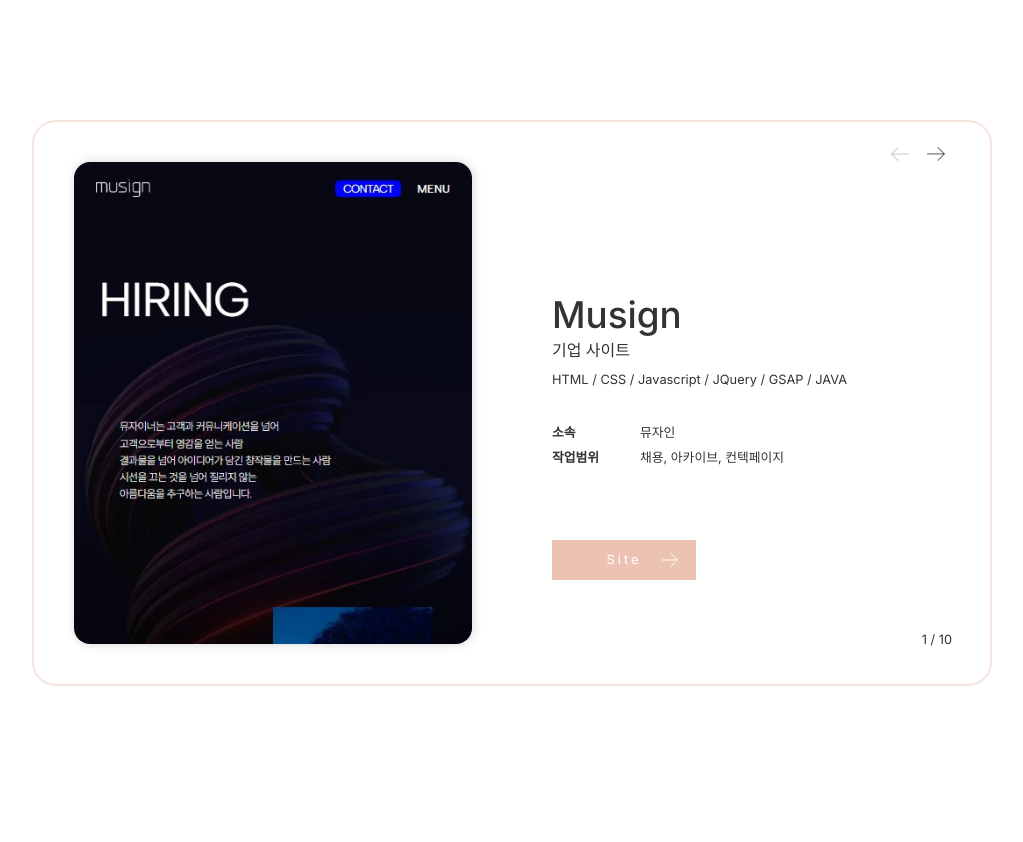
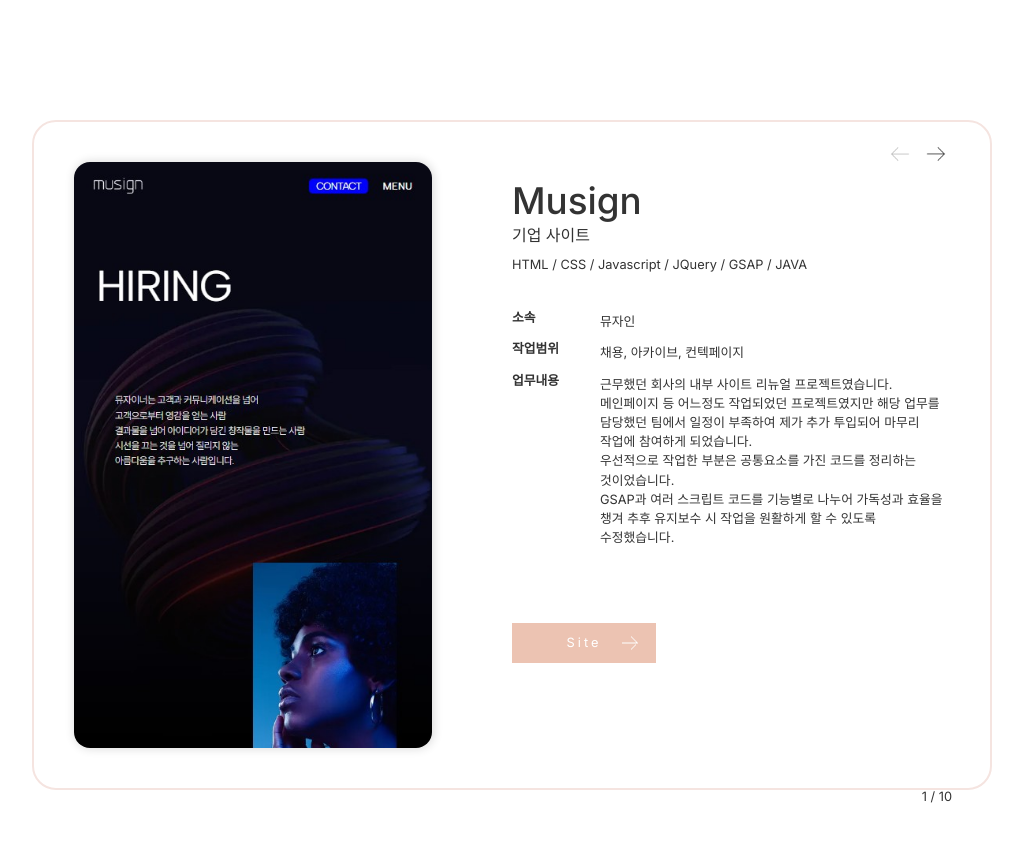
Before and after one commit to hyunsunny3/hs_portfolio_main, a plain HTML site: page index.html in a window 1280 px wide. Shown: the part 2700-3542 px from the top of the page, without its empty margins (128-1151 px from the left). Drawn offline with nearby package versions, Linux system fonts and the light colour scheme; a web font is replaced by a local one.

Commit message:
project edit

```diff
--- a/css/index.css
+++ b/css/index.css
@@ -435,7 +435,6 @@
 .swiper-slide{
     padding: 5rem;
     width: 100%;
-    aspect-ratio: 1 / 0.59;
     border: 2px solid #f5e4e0;
     border-radius: 3rem;
 }
@@ -457,41 +456,34 @@
 }
 .slide_cont{
     position: relative;
+    width: 100%;
     height: 100%;
-    width: 100%;
-    display: grid;
-    grid-template-columns: 1fr 1fr;
-    align-items: end;
-    column-gap: 10rem;
+    align-items: flex-start;
+    display: flex;
+    justify-content: center;
+    align-items: center;
 }
 
 .slide_cont .slide_img {
+    width: 50%;
+    min-height: 100%;
+    padding-right: 10rem;
+
+}
+.slide_cont .slide_img a {
+    display: block;
+    width: 100%;
     height: 100%;
+    max-height: 80vh;
     border-radius: 2rem;
     overflow: hidden;
     box-shadow: 1px 0px 10px 1px #ddd;
-}
-.slide_cont .slide_img figure {
-    height: 100%;
-    width: 100%;
-    transition: transform 0.5s cubic-bezier(0.19, 1, 0.22, 1);
-}
-.slide_cont .slide_img figure a {
-    position: relative;
-    width: 100%;
-    height: 100%;
-    overflow: hidden;
 }
 .slide_cont .slide_img figure img {
     width: 100%;
     height: auto;
     min-height: 100%;
     object-fit: contain;
-    position: absolute;
-    top: 0;
-    left: 0;
-    transition-property: top;
-    transition-duration: 2s;
 }
 .is-active .slide_img {
     opacity: 1;
@@ -499,6 +491,7 @@
 }
 
 .slide_info {
+    width: 50%;
     margin-bottom: 8rem;
 }
 .slide_info .tit{
@@ -525,6 +518,9 @@
     min-width: 10rem;
     margin-right: 1rem;
     font-weight: bold;
+}
+.slide_info dl dd{
+    line-height: 1.5;
 }
 .slide_info .btn_project{
     position: relative;
--- a/index.html
+++ b/index.html
@@ -242,11 +242,9 @@
 						<div class="swiper-slide">
 							<div class="slide_cont">
 								<div class="slide_img">
-									<figure>
-										<a href="https://musign.net/" target="_blank" class="view_img">
-											<img src="./img/musign.jpg" alt="" />
-										</a>
-									</figure>
+									<a href="https://musign.net/" target="_blank" class="view_img">
+										<img src="./img/musign.jpg" alt="" />
+									</a>
 								</div>
 								<div class="slide_info">
 									<h3 class="tit">
@@ -261,6 +259,18 @@
 									<dl>
 										<dt>작업범위</dt>
 										<dd>채용, 아카이브, 컨텍페이지</dd>
+									</dl>
+									<dl>
+										<dt>업무내용</dt>
+										<dd>
+											근무했던 회사의 내부 사이트 리뉴얼 프로젝트였습니다.<br>
+											메인페이지 등 어느정도 작업되었던 프로젝트였지만
+											해당 업무를 담당했던 팀에서 일정이 부족하여
+											제가 추가 투입되어 마무리 작업에 참여하게 되었습니다.<br>
+											우선적으로 작업한 부분은 공통요소를 가진 코드를 정리하는 것이었습니다.<br>
+											GSAP과 여러 스크립트 코드를 기능별로 나누어 가독성과 효율을 챙겨
+											추후 유지보수 시 작업을 원활하게 할 수 있도록 수정했습니다.
+										</dd>
 									</dl>
 									<div class="btnWr">
 										<a class="btn_project" target="_blank" href="https://musign.net/">Site<span></span></a>
@@ -291,6 +301,16 @@
 										<dt>작업범위</dt>
 										<dd>마이페이지 제외 전 페이지</dd>
 									</dl>
+									<dl>
+										<dt>업무내용</dt>
+										<dd>
+											한달이라는 짧은 기간동안 기획과 구축이 이루어져야 했던 프로젝트였습니다.<br>
+											이전 카페24로 사이트 구축을 해보면서 터득한 노하우와 기술로
+											기획단계부터 참여하여 클라이언트의 니즈를 챙기면서 기간 내에 완성할 수 있도록 도왔습니다.<br>
+											빠르게 오픈할 수 있는 기능들로 제안들 했고 와이어프레임을 같이 작업하면서
+											피그마와 유선으로 클라이언트측과 직접 소통을 하여 더 효율적인 작업을 할 수 있었습니다.
+										</dd>
+									</dl>
 									<a class="btn_project" target="_blank" href="https://ssoakstore.com/">Site<span></span></a>
 								</div>
 							</div>
@@ -317,6 +337,16 @@
 									<dl>
 										<dt>작업범위</dt>
 										<dd>전 페이지</dd>
+									</dl>
+									<dl>
+										<dt>업무내용</dt>
+										<dd>
+											카페24에서는 가격 할인율이 특정 영역에서만 계산이되어
+											이부분을 전 페이지에서 계산이 가능하도록 개발했습니다.<br>
+											또한 지금은 운영하지 않고 있지만
+											상품리스트에서 상품 클릭 시 상세페이지가 팝업으로 노출되도록
+											카페24의 모듈과 스크립트를 활용하여 기능 개발 한 부분이 있습니다.
+										</dd>
 									</dl>
 									<a class="btn_project" target="_blank" href="https://medipeel.co.kr/">Site<span></span></a>
 								</div>
@@ -345,6 +375,18 @@
 										<dt>작업범위</dt>
 										<dd>전 페이지</dd>
 									</dl>
+									<dl>
+										<dt>업무내용</dt>
+										<dd>
+											첫 카페24 솔루션을 사용한 신규 구축 프로젝트로,<br>
+											해당 솔루션에 대해 가이드와 코드를 꼼꼼하게 살펴보고 분석했던 기억이 납니다.<br>
+											처음이라 서툴고 방황도 많이 했었지만 이 프로젝트로 인해 전 회사에서
+											카페24 전문가로 불리게 되었고 타 프로젝트 기획자 분들도 카페24 기능에 대해
+											저에게 많은 도움을 요청하게 되었습니다.<br>
+											사실 많이 힘들었지만 다음 프로젝트 부터는 더 빠르고 완성도 높게 작업할 수 있었고
+											지나고 생각했을 때 가장 성취감 있었던 작업이었습니다.
+										</dd>
+									</dl>
 									<a class="btn_project" target="_blank" href="https://picore.co.kr/">Site<span></span></a>
 								</div>
 							</div>
@@ -364,6 +406,15 @@
 										<span>개인 프로젝트</span>
 									</h3>
 									<p class="lang">Node.js / React / Heroku / DB browser</p>
+									<dl>
+										<dt>프로젝트 내용</dt>
+										<dd>
+											React.js 프레임워크를 이용해 간단한 쇼핑몰을 제작했습니다. <br>
+											상품 리스트와 상품 등록 기능만 있는 단순한 사이트이지만, <br>
+											SQLite 데이터베이스를 연결하여 상품 정보를 저장하고 표시하는 과정에서
+											많은 것을 배울 수 있었습니다.
+										</dd>
+									</dl>
 									<a class="btn_project" target="_blank" href="https://github.com/hyunsunny3/sunny-shop-app">Git(app)<span></span></a>
 									<a class="btn_project" target="_blank" href="https://github.com/hyunsunny3/sunny-shop-server-main">Git(server)<span></span></a>
 								</div>
```
